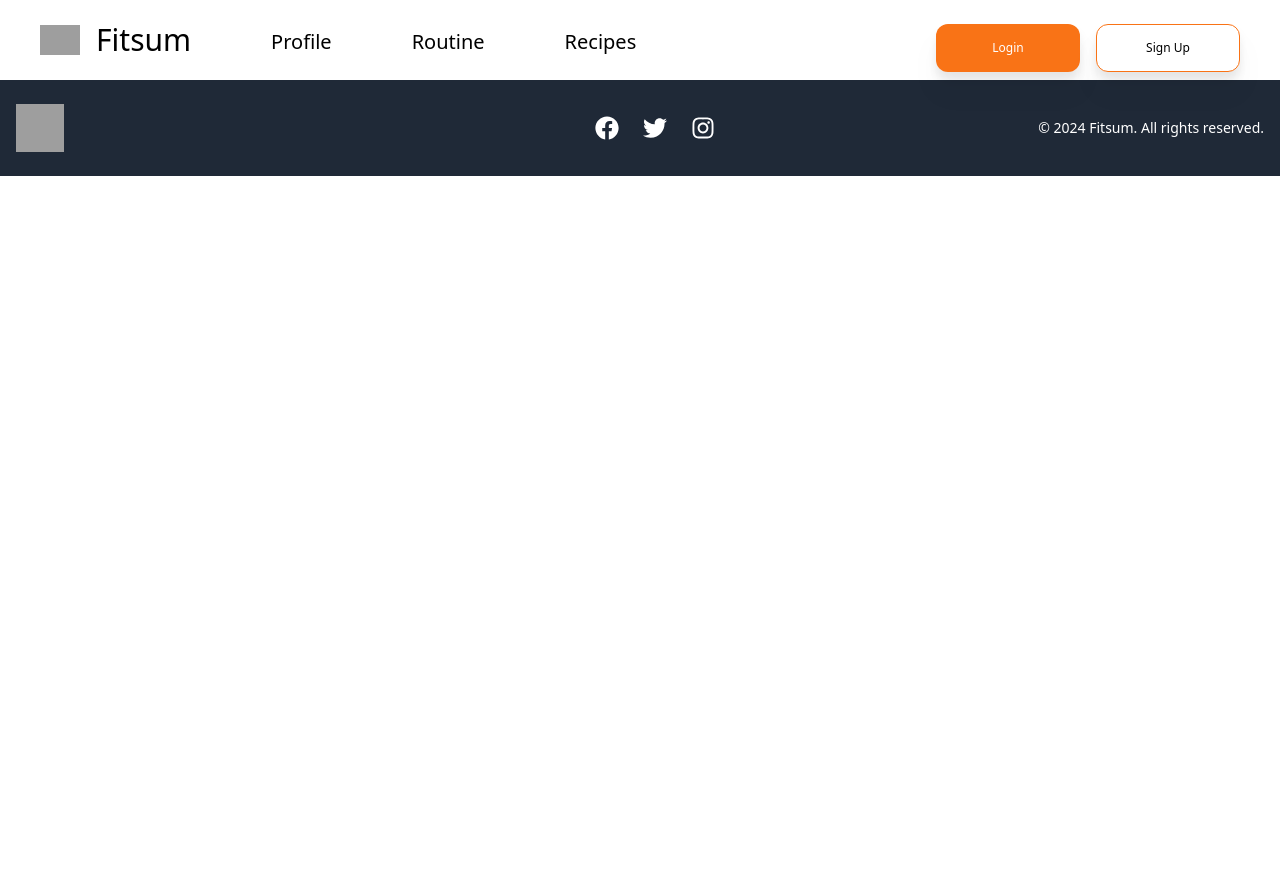
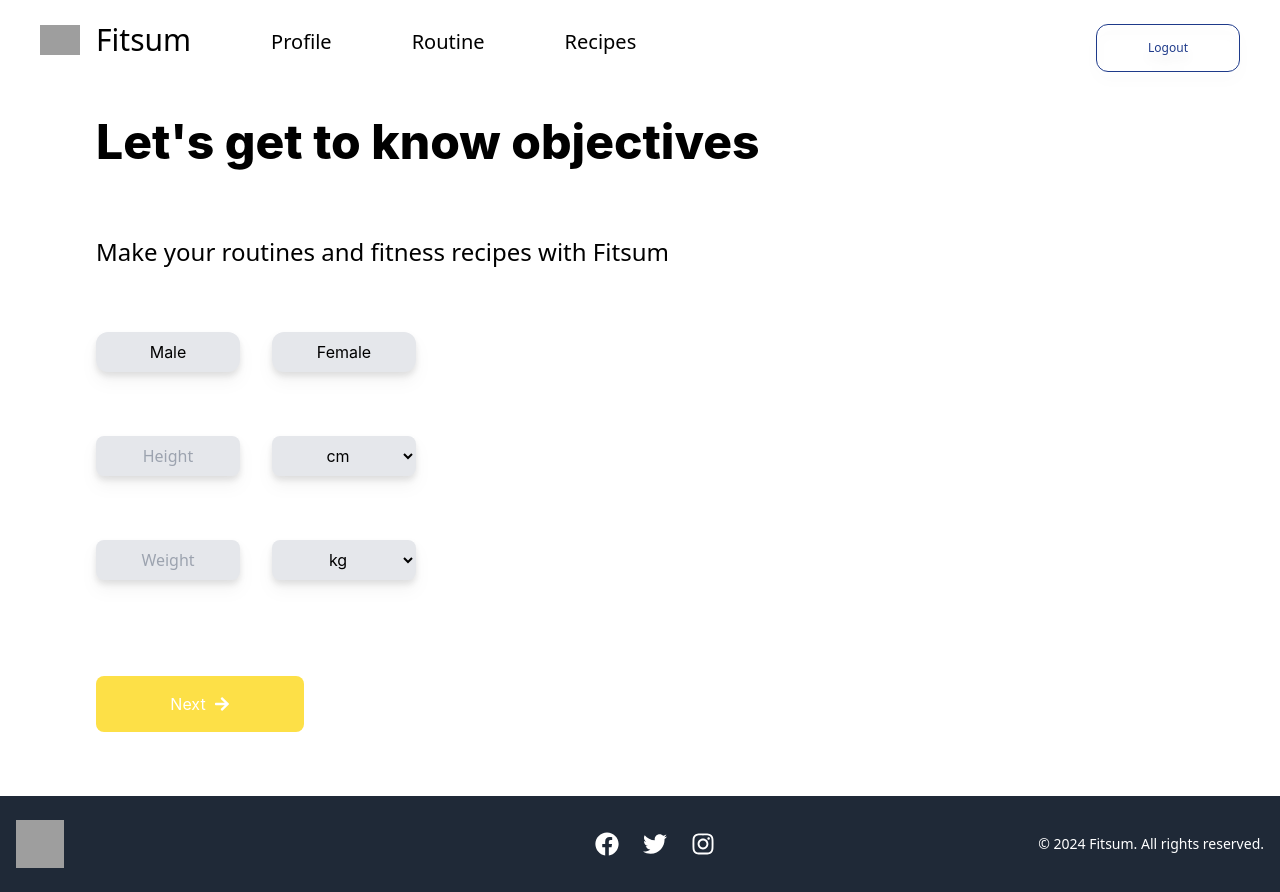
Before and after one commit to 1Eliaaaan/fitsum-app, a React (Vite) app: page / in a window 1280 px wide. Before the commit the page ends 800 px from the top, so only its background shows below. Built offline with nearby package versions, Linux system fonts and the light colour scheme; grey boxes are pictures that could not be loaded.

Commit message:
FEAT : Profiling Form Component

```diff
--- a/src/App.tsx
+++ b/src/App.tsx
@@ -4,18 +4,25 @@ import Footer from "./components/footer/footer";
 import Home from "./components/home/home";
 import Navbar from "./components/navbar/navbar";
 import RegisterModal from "./components/auth/registerModal";
+import ProfilingForm from "./components/profilingForm/profilingForm";
 
 function App() {
   const [openLogin, setOpenLogin] = useState<boolean>(false);
   const [openRegister, setOpenRegister] = useState<boolean>(false);
+  const [profilingFormFinished, setProfilingFormFinished] =
+    useState<boolean>(false);
+
   const handleLoginBtn = () => {
     setOpenLogin(!openLogin);
   };
   const handleRegisterBtn = () => {
     setOpenRegister(!openRegister);
   };
+  const handleProfilingForm = () => {
+    setProfilingFormFinished(!profilingFormFinished);
+  };
 
-  const login = true;
+  const loginStatus = true;
 
   return (
     <>
@@ -23,9 +30,12 @@ function App() {
         <Navbar
           onOpenLogin={handleLoginBtn}
           onOpenRegister={handleRegisterBtn}
+          loginStatus={loginStatus}
         />
-        {!login && <Home onOpen={handleLoginBtn} />}
-
+        {!loginStatus && <Home onOpen={handleLoginBtn} />}
+        {loginStatus && !profilingFormFinished && (
+          <ProfilingForm onFinished={handleProfilingForm} />
+        )}
         <Footer />
         {openLogin && (
           <LoginModal
--- a/src/components/navbar/navbar.tsx
+++ b/src/components/navbar/navbar.tsx
@@ -3,9 +3,10 @@ import { cdn } from "../../config/config";
 type props = {
   onOpenRegister: () => void;
   onOpenLogin: () => void;
+  loginStatus: boolean;
 };
 
-function Navbar({ onOpenRegister, onOpenLogin }: props) {
+function Navbar({ onOpenRegister, onOpenLogin, loginStatus }: props) {
   return (
     <div className="flex flex-wrap items-center justify-between w-full h-20 px-4 md:px-10">
       <div className="w-10">
@@ -22,6 +23,7 @@ function Navbar({ onOpenRegister, onOpenLogin }: props) {
         <p className="text-center font-thin text-sm md:text-xl">Recipes</p>
       </div>
 
+      {!loginStatus ? (
         <div className="flex items-center gap-2 ml-auto pt-0 md:ml-auto md:gap-4 md:pt-4">
           <button
             onClick={onOpenLogin}
@@ -36,6 +38,16 @@ function Navbar({ onOpenRegister, onOpenLogin }: props) {
             Sign Up
           </button>
         </div>
+      ) : (
+        <div className="flex items-center gap-2 ml-auto pt-0 md:ml-auto md:gap-4 md:pt-4">
+          <button
+            onClick={onOpenLogin}
+            className="border border-blue-900 text-blue-900 text-xs h-10 w-24 md:h-12 md:w-36 rounded-xl drop-shadow-xl hover:bg-blue-800 hover:text-white hover:border-white"
+          >
+            Logout
+          </button>
+        </div>
+      )}
     </div>
   );
 }
--- /dev/null
+++ b/src/components/profilingForm/profilingForm.tsx
@@ -0,0 +1,147 @@
+import { useState } from "react";
+import { FaArrowLeft, FaArrowRight } from "react-icons/fa";
+import { cdn } from "../../config/config";
+
+type props = {
+  onFinished: () => void;
+};
+
+const ProfilingForm = ({ onFinished }: props) => {
+  const [firstForm, setFirstForm] = useState<boolean>(false);
+
+  function handleFirstForm() {
+    setFirstForm(!firstForm);
+  }
+
+  return (
+    <div>
+      {!firstForm ? (
+        <div className="flex flex-col items-start justify-start ml-24  slide-in-left">
+          <div className="text-left font-inter text-3xl md:text-5xl font-extrabold w-full my-4 md:my-8">
+            <h1 className="leading-tight">Let's get to know objectives</h1>
+          </div>
+
+          <div className="text-left font-normal text-xl md:text-2xl my-8 w-full md:w-full">
+            <h1 className="">
+              Make your routines and fitness recipes with Fitsum
+            </h1>
+          </div>
+
+          <div className="flex gap-8">
+            <button className="bg-gray-200 h-10 w-36 rounded-xl my-8 drop-shadow-lg font-inter hover:border hover:border-black focus:bg-zinc-700 focus:text-white">
+              Male
+            </button>
+            <button className="bg-gray-200 h-10 w-36 rounded-xl my-8 drop-shadow-lg font-inter hover:border hover:border-black focus:bg-zinc-700 focus:text-white">
+              Female
+            </button>
+          </div>
+          <div className="flex gap-8 my-8">
+            <input
+              type="text"
+              placeholder="Height"
+              className="font-thin text-center placeholder:text-center bg-gray-200 w-36 h-10 rounded-lg drop-shadow-lg"
+            />
+            <select
+              name="height"
+              id=""
+              className="font-inter text-center placeholder:text-center bg-gray-200 w-36 h-10 rounded-lg drop-shadow-lg"
+            >
+              <option value="cm">cm</option>
+              <option value="in">in</option>
+            </select>
+          </div>
+          <div className="flex gap-8 my-8">
+            <input
+              type="text"
+              placeholder="Weight"
+              className="font-thin text-center placeholder:text-center bg-gray-200 w-36 h-10 rounded-lg drop-shadow-lg"
+            />
+            <select
+              name="height"
+              id=""
+              className="font-inter text-center placeholder:text-center bg-gray-200 w-36 h-10 rounded-lg drop-shadow-lg"
+            >
+              <option value="cm">kg</option>
+              <option value="in">cm</option>
+            </select>
+          </div>
+          <div className="flex my-8">
+            <button
+              onClick={handleFirstForm}
+              className="bg-yellow-300 font-inter text-white w-52 h-14 rounded-lg my-8 flex items-center justify-center"
+            >
+              Next
+              <FaArrowRight className="ml-2" />
+            </button>
+          </div>
+        </div>
+      ) : (
+        <div className="flex flex-col items-start justify-start ml-24  slide-in-left">
+          <div className="text-left font-inter text-3xl md:text-5xl font-extrabold w-full my-4 md:my-8">
+            <h1 className="leading-tight">Let's get to know objectives</h1>
+          </div>
+
+          <div className="text-left font-normal text-xl md:text-2xl my-8 w-full md:w-full">
+            <h1 className="">
+              Make your routines and fitness recipes with Fitsum
+            </h1>
+          </div>
+          <p className="font-thin">What is your objective?</p>
+
+          <div className="flex gap-8">
+            <button className="bg-gray-200 h-36 w-36 rounded-xl font-normal my-8 drop-shadow-lg  hover:border hover:border-black focus:bg-slate-200 focus:text-black focus:invert">
+              <img
+                src={`${cdn.images}lose-fat.png`}
+                alt=""
+                className="w-16 h-20 m-auto invert"
+              />
+              Lose Fat
+            </button>
+            <button className="bg-gray-200 h-36 w-36 rounded-xl font-normal my-8 drop-shadow-lg  hover:border hover:border-black focus:bg-slate-200 focus:text-black focus:invert">
+              <img
+                src={`${cdn.images}gain-muscle.png`}
+                alt=""
+                className="w-16 h-20 m-auto"
+              />
+              Gain Muscle
+            </button>
+          </div>
+          <div>
+            <p className="font-thin">How many day a week can you train?</p>
+            <select
+              name="height"
+              id=""
+              className="font-inter my-4 text-center placeholder:text-center bg-gray-200 w-36 h-10 rounded-lg drop-shadow-lg"
+            >
+              <option value="1">1</option>
+              <option value="2">2</option>
+              <option value="3">3</option>
+              <option value="4">4</option>
+              <option value="5">5</option>
+              <option value="6">6</option>
+              <option value="7">7</option>
+            </select>
+          </div>
+          <div className="flex my-8 gap-6 ml-8">
+            <button
+              onClick={handleFirstForm}
+              className="bg-white font-inter border border-yellow-300 text-yellow-300 w-28 h-14 rounded-lg my-4 flex items-center justify-center"
+            >
+              <FaArrowLeft className="mr-2" />
+              Back
+            </button>
+            <button
+              onClick={onFinished}
+              className="bg-yellow-300 font-inter text-white w-28 h-14 rounded-lg my-4 flex items-center justify-center"
+            >
+              Next
+              <FaArrowRight className="ml-2" />
+            </button>
+          </div>
+        </div>
+      )}
+    </div>
+  );
+};
+
+export default ProfilingForm;
```
Lines whose indentation alone changed are shown as unchanged.
